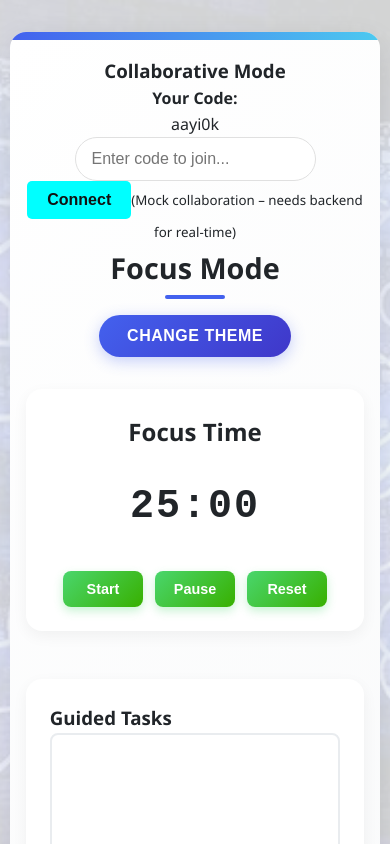
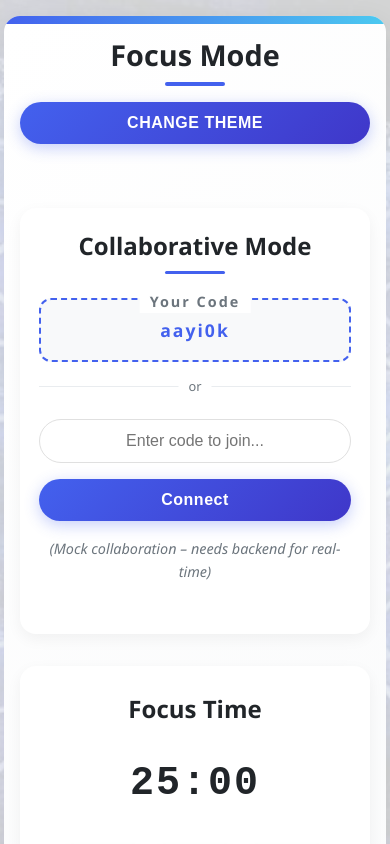
Before and after one commit to Shwetal-more/NeuroFlip, a React (Create React App) app: page /focusmode in a window 390 px wide. Shown: the top 844 px of the page. Built offline with nearby package versions, Linux system fonts and the light colour scheme; no server answers.

Commit message:
new changes

```diff
--- a/package.json
+++ b/package.json
@@ -17,6 +17,7 @@
     "react-scripts": "5.0.1",
     "react-transition-group": "^4.4.5",
     "react-unity-webgl": "^9.8.0",
+    "socket.io-client": "^4.8.1",
     "web-vitals": "^2.1.4"
   },
   "scripts": {
--- a/src/FocusMode/FocusMode.css
+++ b/src/FocusMode/FocusMode.css
@@ -19,25 +19,26 @@ body {
   color: var(--dark-color);
   transition: all 0.3s ease;
   line-height: 1.6;
+  min-height: 100vh;
 }
 
 /* Focus Wrapper */
 .focus-wrapper {
-  width: 90%;
-  max-width: 800px;
-  min-height: 85vh;
-  margin: 3rem auto;
-  padding: 2.5rem;
+  width: 95%;
+  max-width: 1200px;
+  min-height: 90vh;
+  margin: 2rem auto;
+  padding: 2rem;
   background: linear-gradient(135deg, #ffffff 0%, #f8f9fa 100%);
   border-radius: 24px;
   box-shadow: 0 10px 30px rgba(0, 0, 0, 0.1);
   text-align: center;
   display: flex;
   flex-direction: column;
-  justify-content: space-between;
   transition: all 0.4s cubic-bezier(0.16, 1, 0.3, 1);
   position: relative;
   overflow: hidden;
+  box-sizing: border-box;
 }
 
 .focus-wrapper::before {
@@ -99,11 +100,12 @@ h1::after {
 
 /* Timer Section */
 .timer-section {
-  margin-bottom: 3rem;
+  margin-bottom: 2rem;
   padding: 1.5rem;
   background-color: white;
   border-radius: 16px;
   box-shadow: 0 5px 15px rgba(0, 0, 0, 0.05);
+  flex: 1;
 }
 
 .timer {
@@ -154,6 +156,7 @@ h1::after {
   background-color: white;
   border-radius: 16px;
   box-shadow: 0 5px 15px rgba(0, 0, 0, 0.05);
+  flex: 1;
 }
 
 .task-section h2 {
@@ -314,58 +317,6 @@ body.focus-mode .focus-toggle-btn {
   background: linear-gradient(135deg, #5e60ce, #6930c3);
 }
 
-/* Responsive Design */
-@media (max-width: 768px) {
-  .focus-wrapper {
-    padding: 2rem 1.5rem;
-    margin: 2rem auto;
-    width: 95%;
-  }
-
-  .timer {
-    font-size: 3rem;
-  }
-
-  .task-input {
-    flex-direction: column;
-    gap: 12px;
-  }
-
-  .task-input button {
-    width: 100%;
-  }
-}
-
-@media (max-width: 480px) {
-  .focus-wrapper {
-    padding: 1.5rem 1rem;
-    border-radius: 16px;
-  }
-
-  h1 {
-    font-size: 1.8rem;
-  }
-
-  .timer {
-    font-size: 2.5rem;
-  }
-
-  .timer-controls button {
-    padding: 10px 16px;
-    min-width: 80px;
-    font-size: 0.9rem;
-  }
-
-  .task-input input,
-  .task-input button {
-    padding: 10px 14px;
-  }
-
-  .task-list li {
-    padding: 12px;
-    font-size: 0.95rem;
-  }
-}
 /* Collaborative Mode Styles */
 .collaborative-section {
   margin: 2rem 0;
@@ -374,6 +325,7 @@ body.focus-mode .focus-toggle-btn {
   border-radius: 16px;
   box-shadow: 0 5px 15px rgba(0, 0, 0, 0.05);
   text-align: center;
+  flex: 1;
 }
 
 .collaborative-section h2 {
@@ -536,8 +488,35 @@ body.focus-mode .divider::after {
   color: #a1a1c2;
 }
 
-/* Responsive Adjustments */
+/* Main Content Layout */
+.main-content {
+  display: flex;
+  flex-direction: column;
+  gap: 2rem;
+  flex: 1;
+}
+
+/* Responsive Design */
 @media (max-width: 768px) {
+  .focus-wrapper {
+    padding: 1.5rem;
+    margin: 1rem auto;
+    min-height: 95vh;
+  }
+
+  .timer {
+    font-size: 3rem;
+  }
+
+  .task-input {
+    flex-direction: column;
+    gap: 12px;
+  }
+
+  .task-input button {
+    width: 100%;
+  }
+
   .collaborative-section {
     padding: 1.5rem;
   }
@@ -549,6 +528,36 @@ body.focus-mode .divider::after {
 }
 
 @media (max-width: 480px) {
+  .focus-wrapper {
+    padding: 1rem;
+    border-radius: 16px;
+    width: 98%;
+  }
+
+  h1 {
+    font-size: 1.8rem;
+  }
+
+  .timer {
+    font-size: 2.5rem;
+  }
+
+  .timer-controls button {
+    padding: 10px 16px;
+    min-width: 80px;
+    font-size: 0.9rem;
+  }
+
+  .task-input input,
+  .task-input button {
+    padding: 10px 14px;
+  }
+
+  .task-list li {
+    padding: 12px;
+    font-size: 0.95rem;
+  }
+
   .collaborative-section {
     padding: 1.2rem;
   }
--- a/src/FocusMode/Focusmode.jsx
+++ b/src/FocusMode/Focusmode.jsx
@@ -14,7 +14,7 @@ const FocusMode = () => {
   const [sound, setSound] = useState('none');
   const [sessionCode] = useState(() => Math.random().toString(36).substring(2, 8));
 
-  const [mockConnectedCode, setMockConnectedCode] = useState('');
+  const [joinCode, setJoinCode] = useState('');
   const [connected, setConnected] = useState(false);
 
   const [tasks, setTasks] = useState(() => {
@@ -164,36 +164,40 @@ const FocusMode = () => {
     }
   };
 
-  const handleMockConnect = () => {
-    if (mockConnectedCode.trim() === sessionCode) {
+  const handleConnect = () => {
+    if (joinCode.trim()) {
       setConnected(true);
-      socketRef.current.emit('join', sessionCode);
+      socketRef.current.emit('join', joinCode);
     } else {
-      alert('Invalid Session Code');
+      alert('Please enter a session code');
     }
   };
 
   return (
     <div className="focus-wrapper">
-      {/* Sidebar */}
-      <div className="sidebar">
-        <h3>Collaborative Mode</h3>
-        <p><strong>Your Code:</strong><br />{sessionCode}</p>
+      <h1>Focus Mode</h1>
+      <button className="focus-toggle-btn" onClick={toggleFocusMode}>Change Theme</button>
+
+      {/* Collaborative Mode Section */}
+      <div className="collaborative-section">
+        <h2>Collaborative Mode</h2>
+
+        <div className="code-display">{sessionCode}</div>
+
+        <div className="divider"></div>
+
+        <div className="join-section">
           <input
             type="text"
+            className="join-input"
             placeholder="Enter code to join..."
-          value={mockConnectedCode}
-          onChange={(e) => setMockConnectedCode(e.target.value)}
+            value={joinCode}
+            onChange={(e) => setJoinCode(e.target.value)}
           />
-        <button onClick={handleMockConnect}>Connect</button>
-        {connected && <p style={{ color: 'green' }}>Connected!</p>}
-        <small>(Mock collaboration – needs backend for real-time)</small>
+          <button className="connect-btn" onClick={handleConnect}>Connect</button>
+          <p className="note-text">(Mock collaboration – needs backend for real-time)</p>
         </div>
-
-      {/* Main Content */}
-      <div className="main-content">
-        <h1>Focus Mode</h1>
-        <button className="focus-toggle-btn" onClick={toggleFocusMode}>Change Theme</button>
+      </div>
 
       <div className="timer-section">
         <h2>{isBreak ? 'Break Time' : 'Focus Time'}</h2>
@@ -208,7 +212,12 @@ const FocusMode = () => {
       <div className="task-section">
         <h3>Guided Tasks</h3>
         <div className="task-input">
-            <input type="text" value={newTask} onChange={(e) => setNewTask(e.target.value)} placeholder="Add new task..." />
+          <input
+            type="text"
+            value={newTask}
+            onChange={(e) => setNewTask(e.target.value)}
+            placeholder="Add new task..."
+          />
           <button onClick={handleTaskAdd}>Add</button>
         </div>
         <ul className="task-list">
@@ -247,7 +256,6 @@ const FocusMode = () => {
         <p>Streak: {streak} sessions in a row</p>
       </div>
     </div>
-    </div>
   );
 };
 
```
Also changed, not shown: 1 other file (tests, documents, lock files or other folders). Lines whose indentation alone changed are shown as unchanged.
